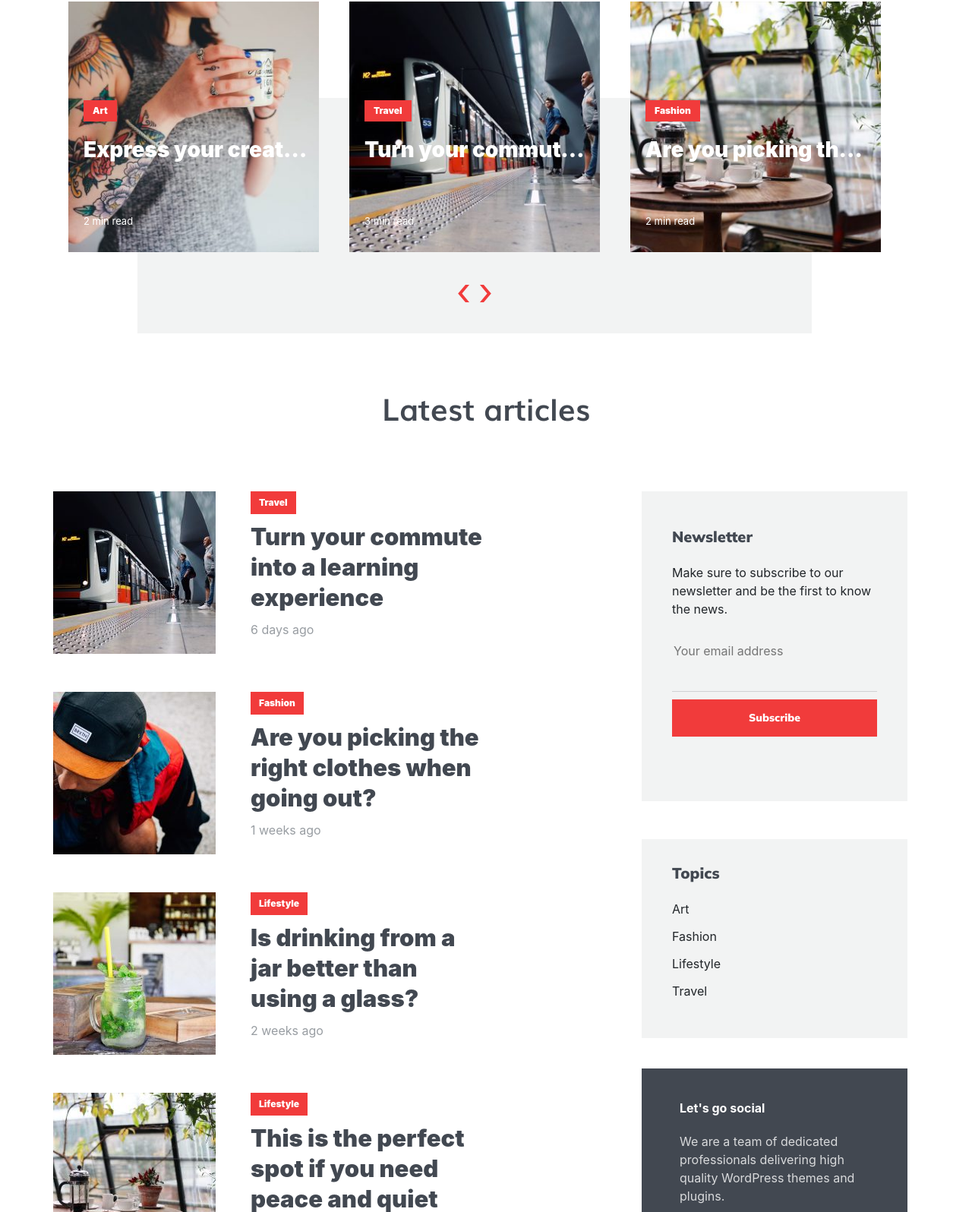
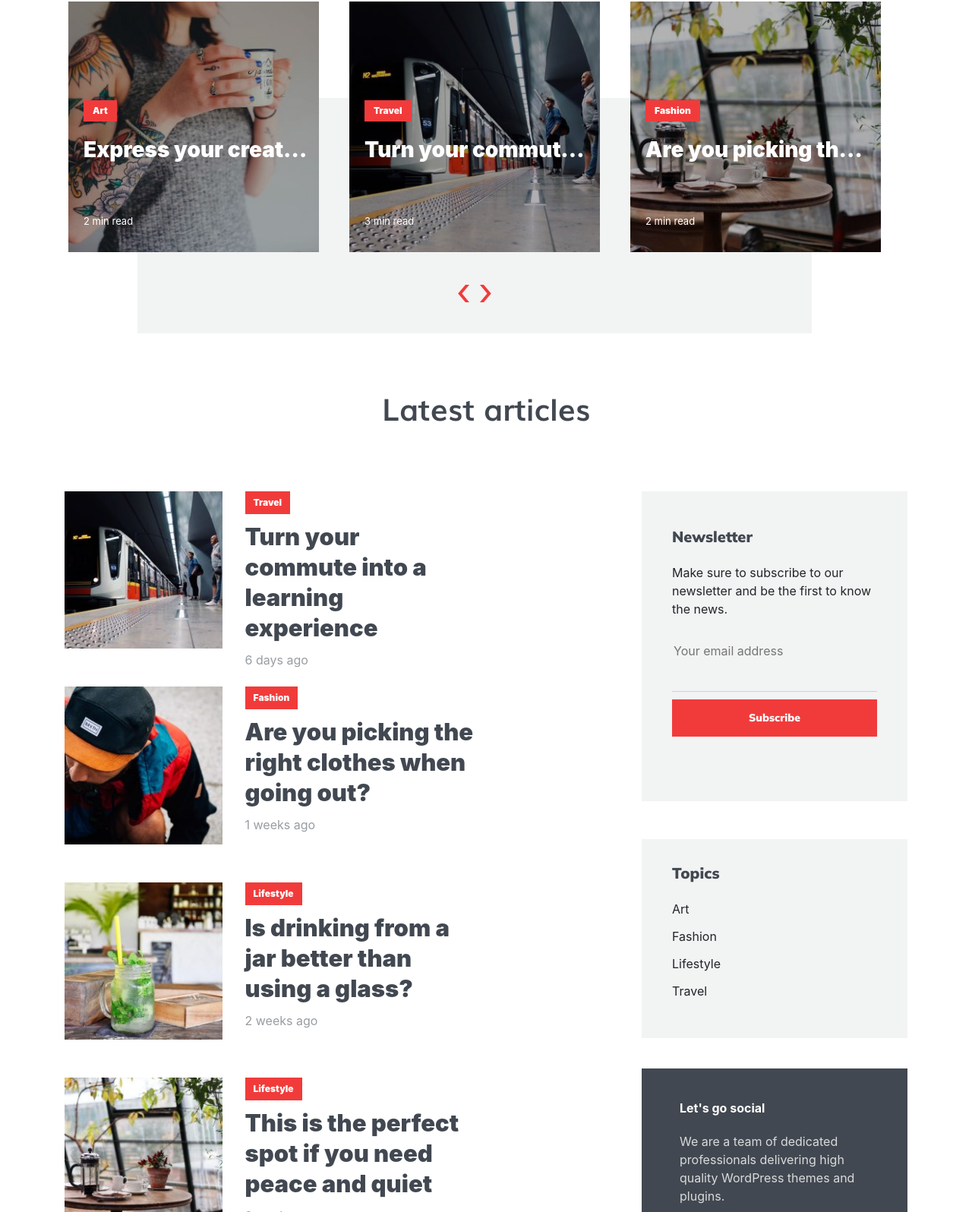
Before and after one commit to absolute18/Proiect1, a website: page index.html in a window 1280 px wide. Shown: the part 780-2376 px from the top of the page at 76% size. Drawn offline with Linux system fonts and the light colour scheme; files whose address does not match are found by name.

Commit message:
Add col-x

```diff
--- a/index.html
+++ b/index.html
@@ -3,16 +3,11 @@
 	<head>
 		<link rel="stylesheet" href="css/bootstrap.css"/>
 		<meta name="viewport" content="width=device-width, initial-scale=1">
-		<script src="js/jquery.js"></script>
-		<script src="js/noframework.waypoints.min.js"></script>
-		<script src="js/main.js"></script>
-		<script src="js/temajqurey.js"></script>
 		<link rel="stylesheet" media="all" href="css/all.css">
 		<link href="https://fonts.googleapis.com/css2?family=Mulish:wght@200;400;600;900&display=swap" rel="stylesheet">
 		<link rel="stylesheet" href="css/owl.carousel.min.css"/>
 		<link rel="stylesheet" href="css/owl.theme.default.min.css"/>
 		<link rel="stylesheet" href="css/style.css"/>
-		<script src="js/owl.carousel.min.js"></script>
 		<title></title>
 	</head>
 	<body>
@@ -151,13 +146,16 @@
 				</div>
 			</div>
 			<div class="row">
+
 				<div class="left col-sm-12 col-md-6 col-lg-6 col-xl-6">
 					<div class="row">
-						<div class="img-middle">
+						<div class="img-middle col-11 col-sm-5 col-md-5">
+							<a href="">
+							 <img src="img/L-travel.jpg" class="img-fluid"/>
 							 <div class="overlay"></div>
-							 <img src="img/L-travel.jpg" class="img-fluid"/>
+							</a>
 						</div>
-						<div class="text-middle">
+						<div class="text-middle col-12 col-sm-7 col-md-7">
 							<span class="category-middle">
 								Travel
 							</span>
@@ -170,11 +168,11 @@
 						</div>
 					</div>
 					<div class="row">
-						<div class="img-middle">
+						<div class="img-middle col-11 col-sm-5">
 							<div class="overlay"></div>
 							<img src="img/L-fashion.jpg" class="img-fluid"/>
 						</div>
-						<div class="text-middle">
+						<div class="text-middle col-12 col-sm-7">
 							<div class="category-middle">
 								Fashion
 							</div>
@@ -187,11 +185,11 @@
 						</div>
 					</div>
 						<div class="row">
-							<div class="img-middle">
+							<div class="img-middle col-11 col-sm-5">
 								<div class="overlay"></div>
 								<img src="img/L-lifestyle.jpg" class="img-fluid"/>
 							</div>
-							<div class="text-middle">
+							<div class="text-middle col-12 col-sm-7">
 								<div class="category-middle">
 									Lifestyle
 								</div>
@@ -204,11 +202,11 @@
 							</div>
 					</div>
 					<div class="row">
-						<div class="img-middle">
+						<div class="img-middle col-12 col-sm-5">
 							<div class="overlay"></div>
 							<img src="img/L-lifestyle-2.jpg" class="img-fluid"/>
 						</div>
-						<div class="text-middle">
+						<div class="text-middle col-12 col-sm-7">
 							<div class="category-middle">
 								Lifestyle
 							</div>
@@ -386,5 +384,9 @@
 				  </div>
 			</div>
 		</div>
+		<script src="js/jquery.js"></script>
+		<script src="js/noframework.waypoints.min.js"></script>
+		<script src="js/main.js"></script>
+		<script src="js/owl.carousel.min.js"></script>
 	</body>
 </html>
--- a/sass/media.scss
+++ b/sass/media.scss
@@ -63,7 +63,6 @@ $gray-2: #424851;
 		.left{
 
 			.text-middle{
-    			width: 200px;
 
 				.title-middle{
 					font-size: 20px;
@@ -267,9 +266,13 @@ $gray-2: #424851;
 		}
 		.left{
 
+			.img-middle{
+
+			margin-bottom: 1vh;
+			}
+
 			.text-middle{
-				left: 225px;
-				width: 125px;
+				margin-bottom: 3vh;
 			}
 		}
 
@@ -308,4 +311,16 @@ $gray-2: #424851;
 			}
 		}
 	}
+	#middle{
+
+		.left{
+			.text-middle {
+
+			}
+
+			.img-middle {
+
+			}
+		}
+	}
 }
--- a/sass/style.scss
+++ b/sass/style.scss
@@ -179,6 +179,7 @@ header{
 		  	z-index: 2;
 		  	top: 0;
 		  	left: 20px;
+		  	background-color: rgba(0,0,0,0.3);
 
 		  	&:hover{
 		  		animation-name: imagesOverlay;
@@ -189,6 +190,7 @@ header{
   	}
 
 		.category-featured{
+			z-index: 3;
 			@include position-img();
 			font-weight: 900;
 			top: 130px;
@@ -198,6 +200,7 @@ header{
 		}
 
 		.title-featured{
+			z-index: 3;
 			@include position-img();
 			font-weight: 900;
 			font-size: 28px;
@@ -213,6 +216,7 @@ header{
 		}
 
 		.time-featured{
+			z-index: 3;
 			@include position-img();
 			font-size: 13px;
 			top: 280px;
@@ -237,7 +241,6 @@ header{
 		.img-middle{
 			margin-bottom: 50px;
 			position: relative;
-
 			.overlay{
 			  position: absolute;
 		    top: 0;
@@ -255,8 +258,6 @@ header{
 
 
 		.text-middle{
-			position: absolute;
-			left: 260px;
 
 			.category-middle{
 				padding: 6px 11px;
@@ -590,11 +591,11 @@ html{
 /* ANIMATION */
 @keyframes imagesOverlay{
 	from{
-		background: transparent;
+		background: rgba(0,0,0,0.3);
 	}
 
 	to{
-		background: rgba(0,0,0,0.2);
+		background: rgba(0,0,0,0.5);
 	}
 }
 
```
Also changed, not shown: css/style.css. Lines whose indentation alone changed are shown as unchanged.
